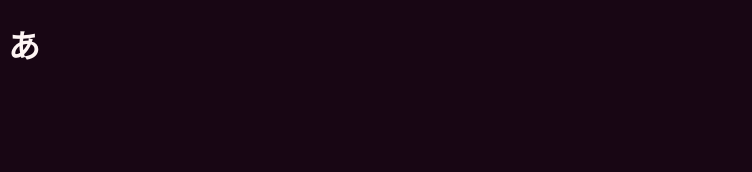
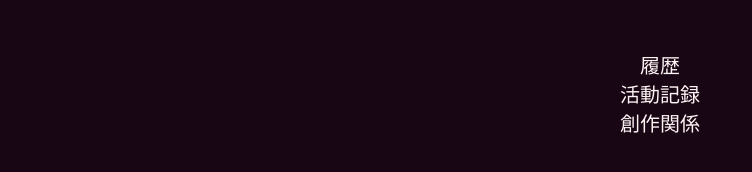
Before and after one commit to amasaku/amasaku.github.io, a plain HTML site: page main.html in a window 1280 px wide. Shown: the whole page, without its empty margins (0-752 px from the left). Drawn offline with Linux system fonts and the light colour scheme; a web font is replaced by a local one.

Commit message:
main kahitu

```diff
--- a/main.html
+++ b/main.html
@@ -8,15 +8,43 @@ body{
   color: #fef4f4;
   background-color: #180614;
 }
+
+header{
+  margin: 50px;
+}
+
+.content{
+  font-size: 20px;
+  text-align: center;
+}
+
+ul{
+  list-style: none;
+}
 </style>
 
   <head>
     <meta charset="utf-8">
     <title>睡雨</title>
-    <link rel="stylesheet" href="/master.css">
-    <link rel="https://fonts.googleapis.com/css?family=Noto+Serif+JP:200|Sawarabi+Mincho&display=swap&subset=japanese" href="/master.css">
+    <link href="https://fonts.googleapis.com/css?family=Noto+Serif+JP:200|Sawarabi+Mincho&display=swap&subset=japanese" rel="stylesheet">
 
   <body>
-    <h1>あ</h1>
+    <header>
+
+    </header>
+
+    <main>
+      <div class="content">
+        <ul>
+          <li>履歴</li>
+          <li>活動記録</li>
+          <li>創作関係</li>
+        </ul>
+      </div>
+    </main>
+
+    <footer>
+
+    </footer>
   </body>
 </html>
```
